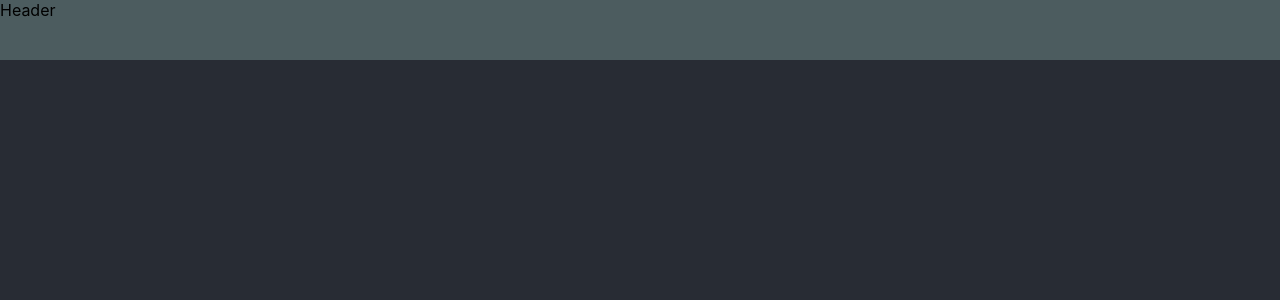
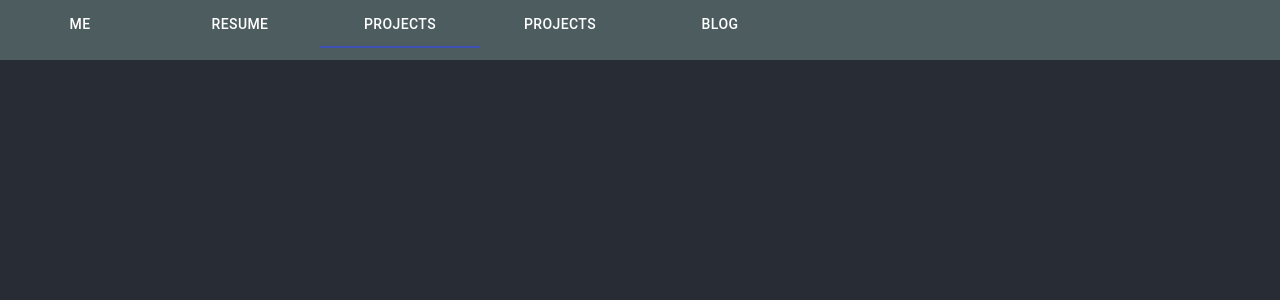
Before and after one commit to Hamzaalam/profile-resume-app, a React (Create React App) app: page / in a window 1280 px wide. Shown: the top 300 px of the page. Built offline with nearby package versions, Linux system fonts and the light colour scheme.

Commit message:
nav-bar-tab created

```diff
--- a/package.json
+++ b/package.json
@@ -3,6 +3,7 @@
   "version": "0.1.0",
   "private": true,
   "dependencies": {
+    "@material-ui/core": "^4.6.1",
     "react": "^16.12.0",
     "react-dom": "^16.12.0",
     "react-scripts": "3.2.0"
--- a/src/header/header.css
+++ b/src/header/header.css
@@ -3,3 +3,6 @@
     height: 60px;
     background-color:#4c5c5f;
 }
+.nav-bar-tabs{
+    color : #fff !important;
+}
--- a/src/header/header.jsx
+++ b/src/header/header.jsx
@@ -1,7 +1,50 @@
 import React from 'react';
+import AppBar from '@material-ui/core/AppBar';
+import Tabs from '@material-ui/core/Tabs';
+import Tab from '@material-ui/core/Tab';
+import red from '@material-ui/core/colors/red';
 import './header.css';
+
+
+
 const Header = () => {
-    return (<div className='header'>Header</div> );
+    const [value, setValue] = React.useState(2);
+
+    const handleChange = (event, newValue) => {
+        setValue(newValue);
+    };
+    const whiteRed = red[50];
+    return (<div className='header'>
+                    <Tabs
+                        className="nav-bar-tabs"
+                        value={value}
+                        indicatorColor="primary"
+                        textColor="primary"
+                        onChange={handleChange}
+                        aria-label="disabled tabs example"
+                     >
+                        <Tab
+                            className="nav-bar-tabs"
+                            label="Me"
+                        />
+                        <Tab
+                            className="nav-bar-tabs"
+                            label="Resume"
+                        />
+                        <Tab
+                            className="nav-bar-tabs"
+                            label="Projects"
+                        />
+                        <Tab
+                            className="nav-bar-tabs"
+                            label="Projects"
+                        />
+                        <Tab
+                            className="nav-bar-tabs"
+                            label="Blog"
+                        />
+                    </Tabs>
+            </div> );
 }
 
 export default Header
```
Also changed, not shown: 1 other file (tests, documents, lock files or other folders).
